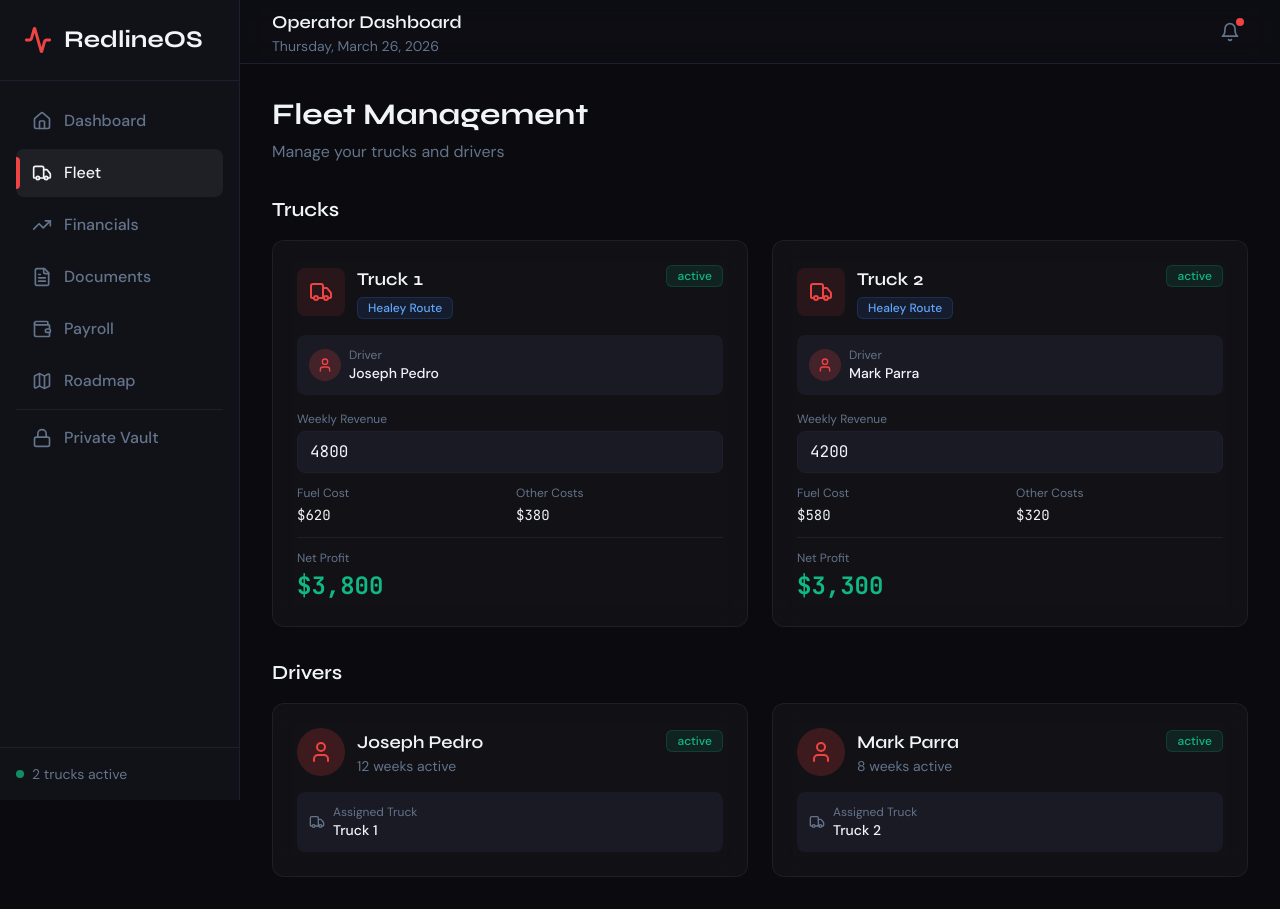
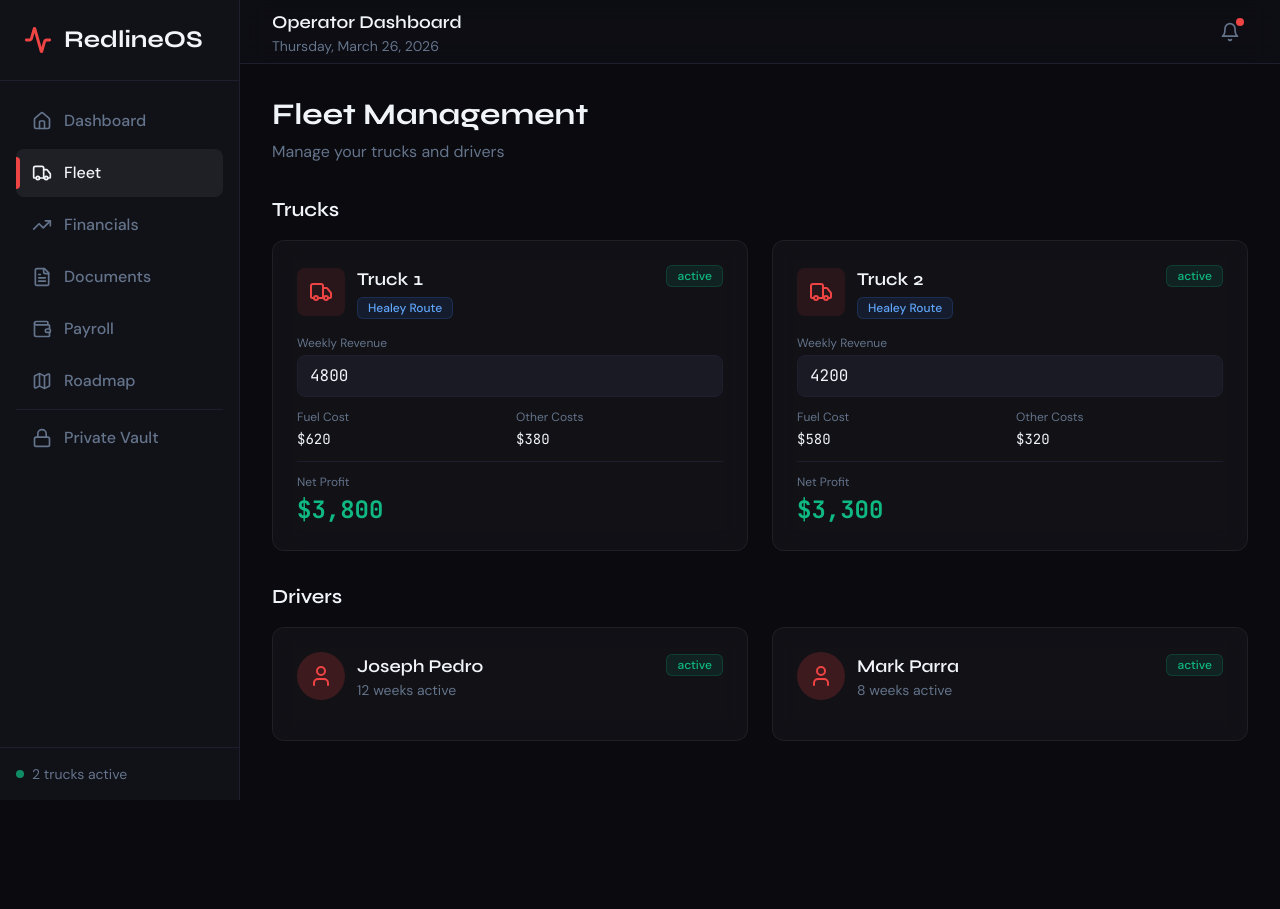
Before and after one commit to prushscripts/RedlineOS, a Next.js app: page /fleet in a window 1280 px wide. After the commit the page ends 800 px from the top, so only its background shows below. Built offline with nearby package versions, Linux system fonts and the light colour scheme.

Commit message:
Fix: Update property names to snake_case in fleet page

```diff
--- a/app/fleet/page.tsx
+++ b/app/fleet/page.tsx
@@ -34,7 +34,7 @@ export default function FleetPage() {
         </h2>
         <div className="grid grid-cols-1 lg:grid-cols-2 gap-6">
           {trucks.map((truck) => {
-            const driver = drivers.find(d => d.id === truck.driverId)
+            const driver = drivers.find(d => d.id === truck.driver_id)
             return (
               <TruckCard
                 key={truck.id}
@@ -53,7 +53,7 @@ export default function FleetPage() {
         </h2>
         <div className="grid grid-cols-1 lg:grid-cols-2 gap-6">
           {drivers.map((driver) => {
-            const truck = trucks.find(t => t.id === driver.truckId)
+            const truck = trucks.find(t => t.id === driver.truck_id)
             return (
               <DriverCard
                 key={driver.id}
```
